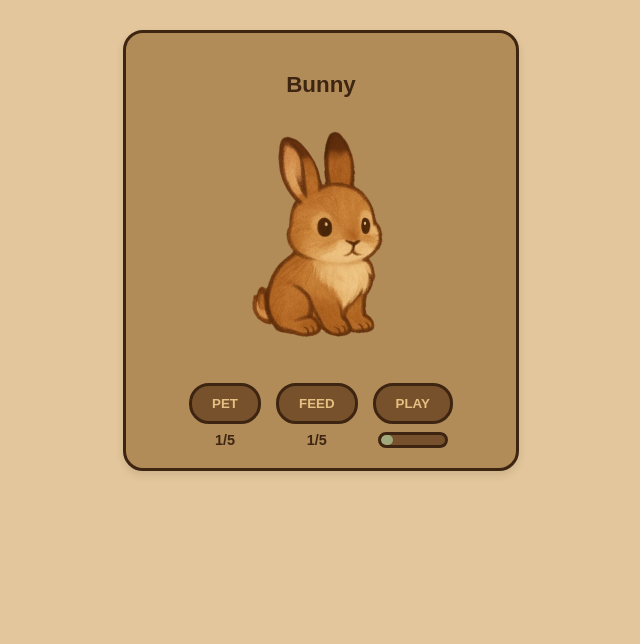
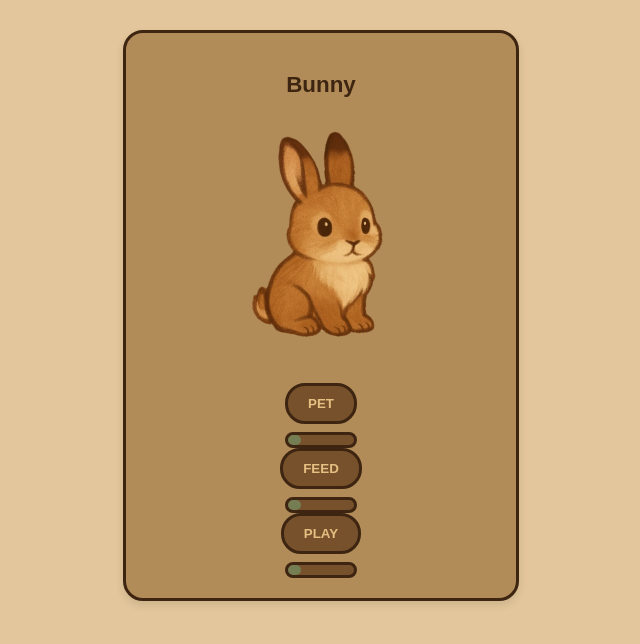
Before and after one commit to RunR4bb1t/virtual-pet-site, a plain HTML site: page index.html in a window 1280 px wide. Shown: the whole page, without its empty margins (319-959 px from the left). Drawn offline with Linux system fonts and the light colour scheme.

Commit message:
Add files via upload

```diff
--- a/index.html
+++ b/index.html
@@ -18,12 +18,14 @@
         <div class="actions-container">
             <div class="action-item">
                 <button class="action-button">PET</button>
-                <div class="stat-indicator">1/5</div>
+                <div class="stat-indicator progress-bar-container">
+                    <div class="progress-bar-fill" style="width: 20%;"></div>
                 </div>
 
             <div class="action-item">
                 <button class="action-button">FEED</button>
-                <div class="stat-indicator">1/5</div>
+                <div class="stat-indicator progress-bar-container">
+                    <div class="progress-bar-fill" style="width: 20%;"></div>
                 </div>
 
             <div class="action-item">
--- a/style.css
+++ b/style.css
@@ -67,7 +67,7 @@ body {
     margin-right: auto;
 }
 .progress-bar-fill {
-    background-color: #A0A87C;
+    background-color: #757d53;
     height: 100%;
     border-radius: 20px;
     transition: width o.3s ease-in-out;
```
